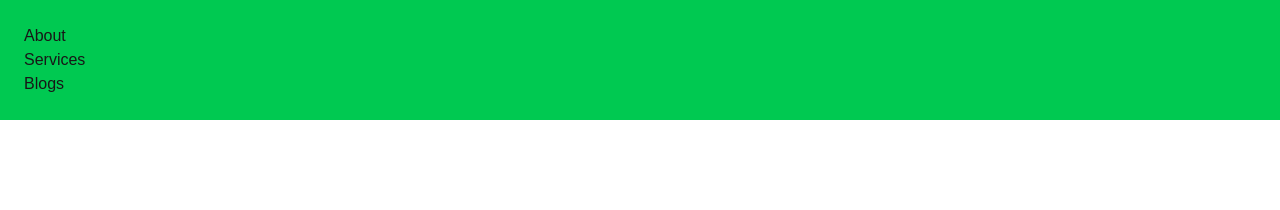
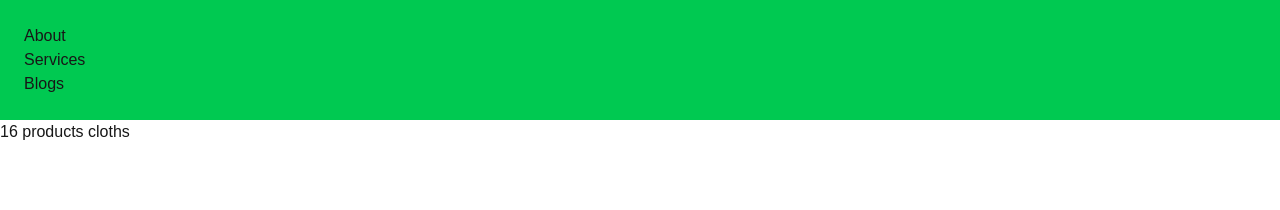
Before and after one commit to fairywsr/nextJs, a Next.js app in the folder next-routing/: page / in a window 1280 px wide. Shown: the top 210 px of the page. Built offline with nearby package versions, Linux system fonts and the light colour scheme.

Commit message:
streaming in next js

```diff
--- a/next-routing/app/blogs/[blogId]/page.js
+++ b/next-routing/app/blogs/[blogId]/page.js
@@ -9,9 +9,9 @@ export const revalidate = 2;
 // SSG
 export async function generateStaticparams() {
   //  data from api
-  const response = await fetch("https://jsonplaceholder.typicode.com/posts");
-  const data = await response.json();
-  console.log(data);
+  // const response = await fetch("https://jsonplaceholder.typicode.com/posts");
+  // const data = await response.json();
+  // console.log(data);
   return data.map(({ id }) => ({
     blogId: `${id}`,
   }));
--- a/next-routing/app/page.js
+++ b/next-routing/app/page.js
@@ -1,15 +1,29 @@
-import Image from "next/image";
+import Shoes from "../store/Shoes";
+import Cloths from "../store/Cloths";
 import Link from "next/link";
+import { Suspense } from "react";
 export const metadata = {
   title: "faria Dev",
 };
 
 export default function Home() {
   return (
-    <div className="flex bg-green-500 p-6 flex-col">
-      <Link href={"/About"}>About</Link>
-      <Link href={"/Services"}>Services</Link>
-      <Link href={"/blogs"}>Blogs</Link>
-    </div>
+    <>
+      <div className="flex bg-green-500 p-6 flex-col">
+        <Link href={"/About"}>About</Link>
+        <Link href={"/Services"}>Services</Link>
+        <Link href={"/blogs"}>Blogs</Link>
+      </div>
+      {/* streaming in next Js */}
+      {/* data from derver in chunks */}
+      <div>
+        <Suspense fallback={"loading clothing items"}>
+          <Cloths />
+        </Suspense>
+        <Suspense fallback={"loading shoes items"}>
+          <Shoes />
+        </Suspense>
+      </div>
+    </>
   );
 }
--- /dev/null
+++ b/next-routing/store/Cloths.js
@@ -0,0 +1,6 @@
+import React from "react";
+
+export default async function Cloths() {
+  await new Promise((resolve) => setTimeout(resolve, 3000));
+  return <div>16 products cloths</div>;
+}
--- /dev/null
+++ b/next-routing/store/Shoes.js
@@ -0,0 +1,6 @@
+import React from "react";
+
+export default async function Shoes() {
+  await new Promise((resolve) => setTimeout(resolve, 6000));
+  return <div>Shoes</div>;
+}
```
